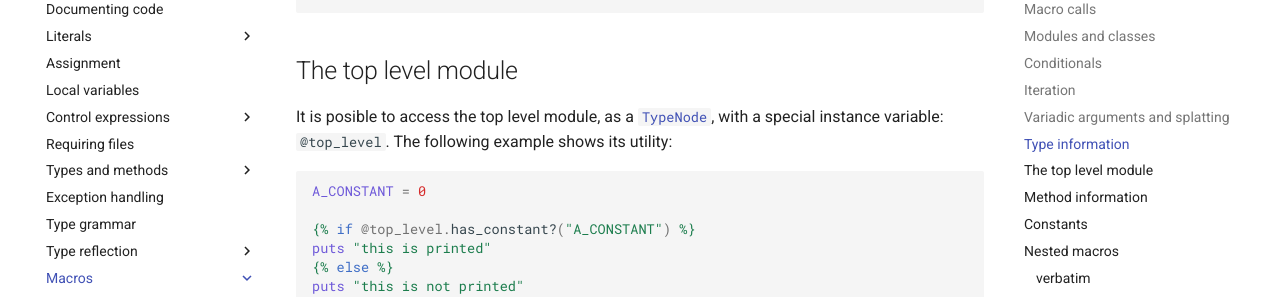
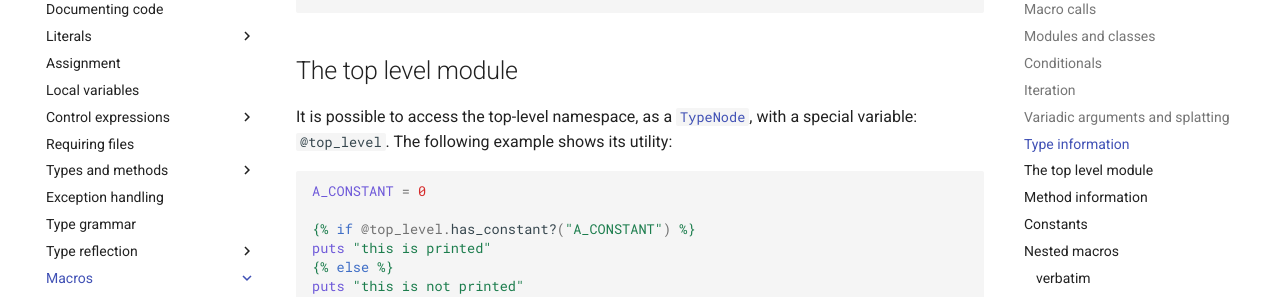
Before and after one commit to crystal-lang/crystal-book, an MkDocs documentation site: the page built from docs/syntax_and_semantics/macros/README.md, in a window 1280 px wide and 900 px high, scrolled down 6009 px. Shown: the part 153-450 px from the top of the window. Built offline with MkDocs 1.6.1 and Material for MkDocs 9.7.7, drawn with Linux system fonts in a browser that asks for light colours; nearby versions of some CDN libraries; library files that are not in the unit come from our copies; comment, search, counter and statistics services are not loaded.

Commit message:
Update docs/syntax_and_semantics/macros/README.md
suggestions by @straight-shoota

Co-authored-by: Johannes Müller <straightshoota@gmail.com>

````diff
--- a/docs/syntax_and_semantics/macros/README.md
+++ b/docs/syntax_and_semantics/macros/README.md
@@ -293,7 +293,7 @@
 
 ## The top level module
 
-It is posible to access the top level module, as a [`TypeNode`](https://crystal-lang.org/api/latest/Crystal/Macros/TypeNode.html), with a special instance variable: `@top_level`. The following example shows its utility:
+It is possible to access the top-level namespace, as a [`TypeNode`](https://crystal-lang.org/api/latest/Crystal/Macros/TypeNode.html), with a special variable: `@top_level`. The following example shows its utility:
 
 ```crystal
 A_CONSTANT = 0
````
